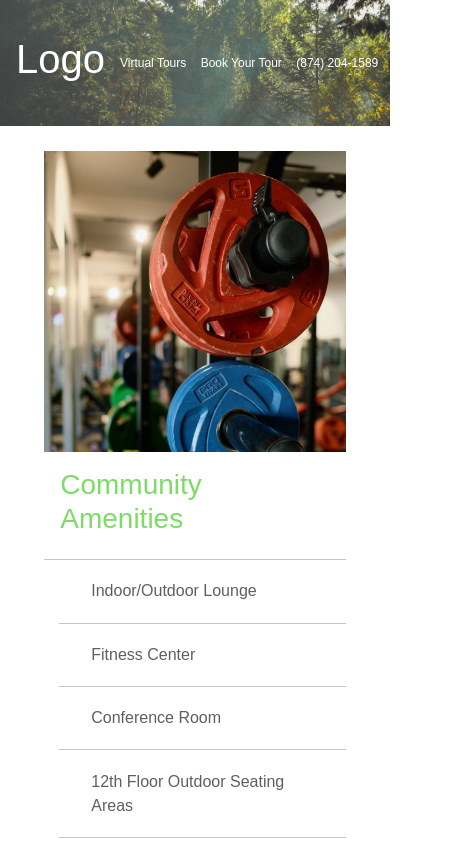
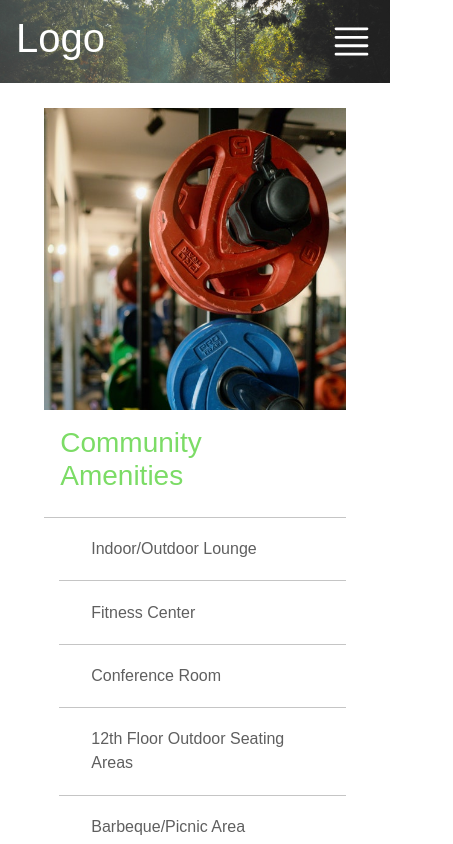
Before and after one commit to sprinzs123/luxury-housing, a React (Create React App) app: page /amenities in a window 390 px wide. Shown: the top 844 px of the page, 453 px wide, since content can reach past the window. Built offline with nearby package versions, Linux system fonts and the light colour scheme.

Commit message:
amenities navbar bug fixed, more responsive banner

```diff
--- a/src/App.js
+++ b/src/App.js
@@ -5,7 +5,7 @@ import '../src/styles/index.css'
 
 
 import Contact from './pages/Contact';
-import Amenities from './pages/AmenitiesPage';
+import AmenitiesPage from './pages/AmenitiesPage';
 import Gallery from './pages/GalleryPage'
 import Home from './pages/HomePage'
 import NearUs from './pages/NearUs'
@@ -19,8 +19,7 @@ function App() {
         <Router>
             <Route exact path='/' component={Home} />
             <Route exact path='/contact' component={Contact} />
-            <Route exact path='/amenities' component={Amenities} />
-            <Route exact path='/amenities' component={Amenities} />
+            <Route exact path='/amenities' component={AmenitiesPage} />
             <Route exact path='/neighborhood' component={NearUs} />
         </Router>
     )
--- a/src/components/NavBar.js
+++ b/src/components/NavBar.js
@@ -7,7 +7,6 @@ class ShowNav extends Component {
 		super();
 		this.state = {
 			showModal: false,
-			toggleButton: "Y",
 		};
 	}
 
@@ -15,6 +14,7 @@ class ShowNav extends Component {
 	changeView = () => {
 		const toggleState = this.state.showModal;
 		const notNavBar = document.querySelector(".content");
+		console.log(notNavBar)
 		const modal = document.querySelector(".nav-modal");
 		const navbar = document.querySelector('#nav-bar-all');
 
--- a/src/pages/AmenitiesPage.js
+++ b/src/pages/AmenitiesPage.js
@@ -1,7 +1,7 @@
 import React, { Component } from 'react'
 import BannerLogo from "../imgs/navBanner.jpg"
 import Footer from '../components/Footer'
-import ContactForm from '../components/Amenities'
+import Amenities from '../components/Amenities'
 import NavBar from '../components/NavBar'
 
 
@@ -11,7 +11,7 @@ export default class contact extends Component {
             <div>
                 < NavBar bannerImg = {BannerLogo}  />
                 <div className="content">
-                    < ContactForm />
+                    < Amenities />
                     < Footer />
                 </div>
             </div>
--- a/src/styles/ImageRow.css
+++ b/src/styles/ImageRow.css
@@ -9,8 +9,6 @@
 }
 
 img{
-    width: 100%;
-    width: 100%;
 }
 
 li{
@@ -21,6 +19,8 @@ li{
 .img-footer{
     transition: transform .2s;
     margin: 0 auto;
+    width: 100%;
+
 }
 
 .img-footer:hover{
--- a/src/styles/NavBar.css
+++ b/src/styles/NavBar.css
@@ -5,7 +5,7 @@ nav{
     padding-left: 1em;
     padding-right: 1em;
     border-bottom: 1px solid #ffffff;
-    height: 15vh;
+    height: 10vh;
     /* align-items: center; */
 }
 
@@ -72,10 +72,13 @@ li{
 
         background-color: #2f2e3d;
     }
+    .small-text{
+        display: none;
+    }
 }
 
 .nav-modal-flex{
-    height: 85vh;
+    height: 90vh;
     background-color: #2f2e3d;
     color: white;
     display: flex;
--- a/src/styles/carousel.css
+++ b/src/styles/carousel.css
@@ -105,4 +105,9 @@
         background-image: url('../imgs/galery1.jpg');
         background-size: cover;
     }
+    .carousel-footer{
+        height: 10vh;
+    }
+
+
 }
```
Also changed, not shown: 1 other file (tests, documents, lock files or other folders).
